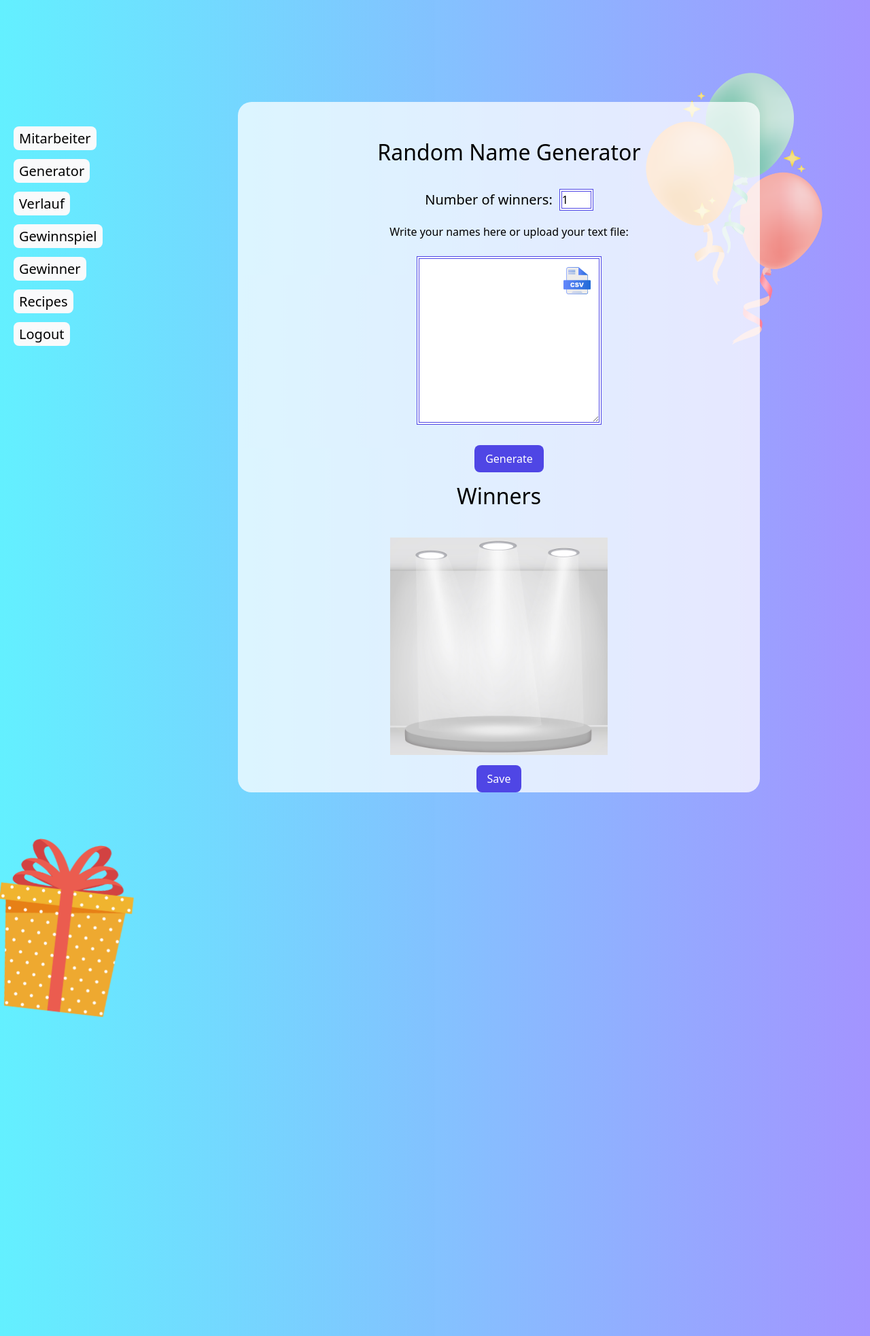
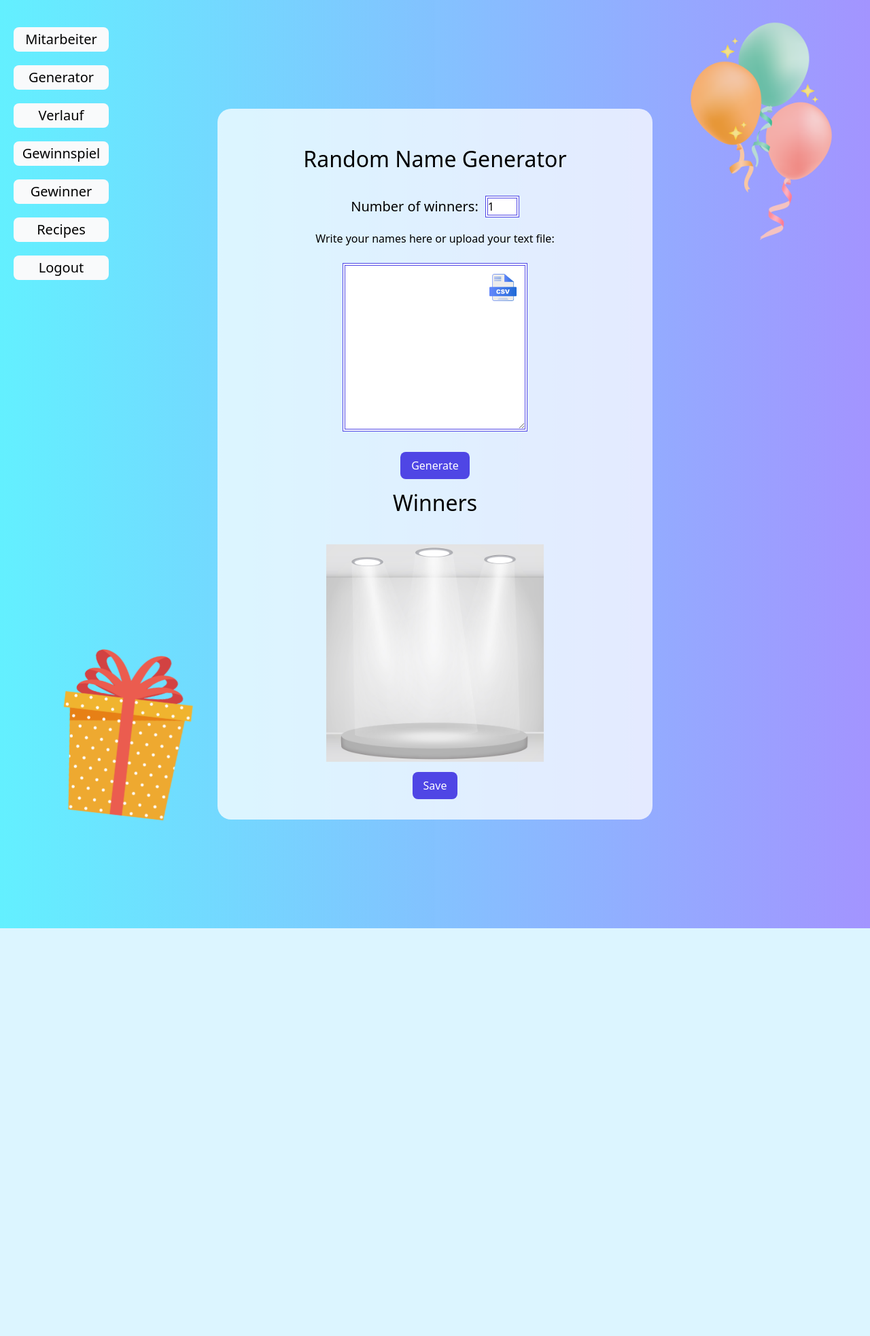
Before and after one commit to pc-web-it/laravel-gemeinsames-mitagessen-tool, a Laravel app: page /gewinnspiel in a window 1280 px wide. Shown: the whole page at 68% size. After the commit the page ends 1366 px from the top, so only its background shows below. Run offline with Laravel 10, Linux system fonts and the light colour scheme; a user stored in the database is signed in; data comes from the database, SQL or seed files in the repository; style sheets or scripts are compiled from the project's sources.

Commit message:
Readme and documentation added Updated the responsive lucky wheel page

```diff
--- a/resources/css/generator.css
+++ b/resources/css/generator.css
@@ -1,54 +1,49 @@
-body{
-    background: rgb(39,241,255);
-    background: linear-gradient(90deg, rgba(48, 235, 255, 0.753) 0%, rgba(132,112,255,0.7497373949579832) 100%);
+html {
+    height: 100%;
+    margin: 0;
+    padding: 0;
 }
 
-.loginStyle{
-    background: rgb(39,241,255);
-    background: linear-gradient(90deg, rgba(48, 235, 255, 0.753) 0%, rgba(132,112,255,0.7497373949579832) 100%);
+body {
+    height: 100%;
+    margin: 0;
+    padding: 0;
+
+    background: rgb(39, 241, 255);
+    background: linear-gradient(90deg, rgba(48, 235, 255, 0.753) 0%, rgba(132, 112, 255, 0.7497373949579832) 100%);
+}
+
+.loginStyle {
+    background: rgb(39, 241, 255);
+    background: linear-gradient(90deg, rgba(48, 235, 255, 0.753) 0%, rgba(132, 112, 255, 0.7497373949579832) 100%);
 }
 
 .generatorAndBackground {
-    position: relative;
+    display: flex;
+    align-items: center;
+    justify-content: center;
+
+    min-height: 100vh;
 }
 
 .container {
-    position: relative;
+    width: 50%;
     background-color: rgba(255, 255, 255, 0.75);
     border-radius: 20px;
     padding: 20px;
-    margin: auto;
-    margin-top: 150px;
-    margin-left: 350px;
-    height: 60%;
-    width: 60%;
     z-index: 1;
+}
 
-}
 
 .inner-container {
     display: flex;
     justify-content: space-around;
     flex-wrap: wrap;
-    /* grid-template-columns: 1fr 1fr;
-    gap: 20px;  */
+    padding-bottom: 30px;
 }
-
-
-.left-section {
-    grid-column: 1;
-    margin-left: 30px;
-}
-
-.right-section {
-    grid-column: 2;
-}
-
-
 
 #fileInput {
     display: none;
-
 }
 
 #uploadBtn {
@@ -160,59 +156,66 @@ animation-delay: 3s;
     }
 }
 
-
-.balloonsPlace {
-    /* position: relative; */
-    width: 100%;
-    height: 100vh;
-    overflow: hidden;
-}
 .balloons {
     position: absolute;
-    height: 400px;
-    top: -2%;
+    overflow: hidden;
+    height: 20em;
+    top: 5%;
     right: 0;
     animation: moveUpDown 3s ease-in-out infinite alternate;
     z-index: 0;
 }
+
 @keyframes moveUpDown {
     0% {
         transform: translateY(0);
     }
+
     50% {
         transform: translateY(-20px);
     }
+
     100% {
         transform: translateY(20px);
     }
 }
 
 
-.giftBox{
-
+.giftBox {
     position: absolute;
-    height: 250px;
+    height: 15em;
     top: 60%;
-    right: 83%;
-    z-index: -1;
-    animation: shakeSlow 3s ease 0s infinite alternate, shakeFast 0.7s ease 4s infinite alternate, shakeSlow 3s ease 7s infinite alternate; /* Kombinierte Animationen */
+    left: 5%;
+    z-index: 0;
+    animation: shakeSlow 3s ease 0s infinite alternate, shakeFast 0.7s ease 4s infinite alternate, shakeSlow 3s ease 7s infinite alternate;
+    /* Kombinierte Animationen */
     transform-origin: 50% 50%;
 }
 
 @keyframes shakeSlow {
-    0%, 50%, 100% {
+
+    0%,
+    50%,
+    100% {
         transform: rotate(-3deg);
     }
-    25%, 75% {
+
+    25%,
+    75% {
         transform: rotate(3deg);
     }
 }
 
 @keyframes shakeFast {
-    0%, 50%, 100% {
+
+    0%,
+    50%,
+    100% {
         transform: rotate(-10deg);
     }
-    25%, 75% {
+
+    25%,
+    75% {
         transform: rotate(10deg);
     }
 }
@@ -371,3 +380,15 @@ animation-delay: 3s;
     top: 60%;
     animation-delay: -0.4s;
 }
+
+@media (max-width: 1300px )
+{
+    .container {
+        margin-top: 10em;
+        margin-bottom: 10em;
+    }
+
+    .giftBox {
+        top: 120%;
+    }
+}
--- a/resources/views/Dates.blade.php
+++ b/resources/views/Dates.blade.php
@@ -165,7 +165,7 @@
             <!-- Alert content -->
             <div class="bg-white rounded-lg shadow-lg p-10 w-96 h-auto">
                 <!-- Alert title -->
-                <h2 class="text-lg font-bold mb-4">Besprechung bearbeiten</h2>
+                <h2 class="text-lg font-bold mb-4">Bearbeiten</h2>
                 <!-- Update form -->
                 <form action="{{ route('date.update') }}" method="POST">
                     @csrf
@@ -186,7 +186,7 @@
                     <div class="mb-4">
                         <input type="hidden" id="actualPraesentiertId" name="actualPraesentiertId" />
                         <label for="praesentiertSelect"
-                            class="block text-sm font-medium text-gray-700">Praesentiert:</label>
+                            class="block text-sm font-medium text-gray-700">Präsentiert:</label>
                         <select id="praesentiertSelect" name="praesentiertSelect"
                             class="mt-1 cursor-pointer block w-full py-2 px-3 border border-gray-300 bg-white rounded-md shadow-sm focus:outline-none focus:ring-blue-500 focus:border-blue-500 sm:text-sm">
                             <option id="optPraesentiert" selected></option>
--- a/resources/views/components/layout.blade.php
+++ b/resources/views/components/layout.blade.php
@@ -13,7 +13,7 @@
 
 <body class="overflow-y-auto">
     <div
-        class="p-5 fixed z-10 md:w-[160px] text-center justify-normal left-0 right-0 md:text-left  grid grid-cols-4 md:grid-cols-1 rounded-lg">
+    class="z-10 p-5 fixed top-0 lg:w-[180px] text-center justify-normal left-0 right-0 lg:text-left grid grid-cols-4 lg:grid-cols-1 rounded-lg">
 
         <x-nav-link href="/Namen">Mitarbeiter</x-nav-link>
 
--- a/resources/views/components/nav-link.blade.php
+++ b/resources/views/components/nav-link.blade.php
@@ -1,5 +1,5 @@
-<div class="lg:mt-5 hover:scale-105 ease-in-out duration-300">
-    <a {{ $attributes->merge(['class' => 'px-2 py-1 bg-gray-50 rounded-lg text-lg md:text-xl']) }}>
+<div class="text-center lg:mt-5 hover:scale-105 ease-in-out duration-300">
+    <a {{ $attributes->merge(['class' => 'navBtn block px-2 py-1 bg-gray-50 rounded-lg text-lg md:text-xl']) }}>
         {{ $slot }}
     </a>
 </div>
--- a/resources/views/gewinnspiel.blade.php
+++ b/resources/views/gewinnspiel.blade.php
@@ -5,7 +5,7 @@
 
         <div class="container">
             <div class="inner-container">
-                <div class="left-section">
+                <div>
                     <h1 id="randomTitel">Random Name Generator</h1>
                     <form id="numberForm">
                         <label for="numberOfWinners" id="numberLabel">Number of winners:</label>
@@ -27,7 +27,7 @@
                             class="px-4 py-2 bg-indigo-600 text-white rounded-lg">Generate</button>
                     </form>
                 </div>
-                <div class="right-section">
+                <div>
                     <h2 id="randomTitel">Winners</h2>
                     <div id="winners"></div>
                     <form id="winnersArea" action="{{ route('winner.store') }}" method="POST">
@@ -60,13 +60,9 @@
 
         <!-- Animation -->
 
-        <div>
             <img class="giftBox" src="giftBox.png" alt="giftBox">
-        </div>
 
-        <div class="balloonsPlace">
             <img class="balloons" src="balloons.png" alt="balloons">
-        </div>
     </div>
 
 
```
Also changed, not shown: other parts of resources/css/generator.css (+32 -25 lines), README.md, projectScreenshot.png (added), 1 other file. Lines whose indentation alone changed are shown as unchanged.
